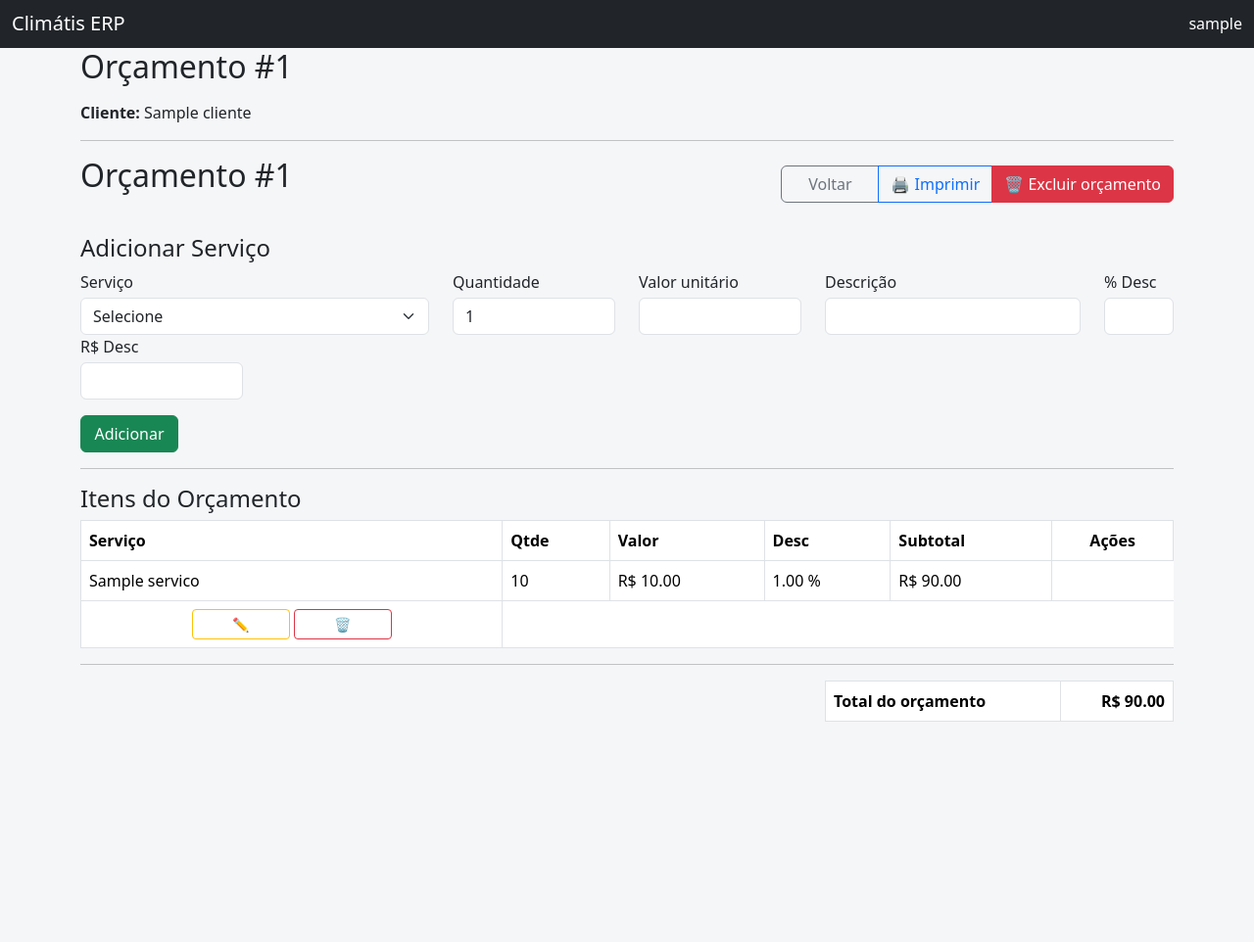
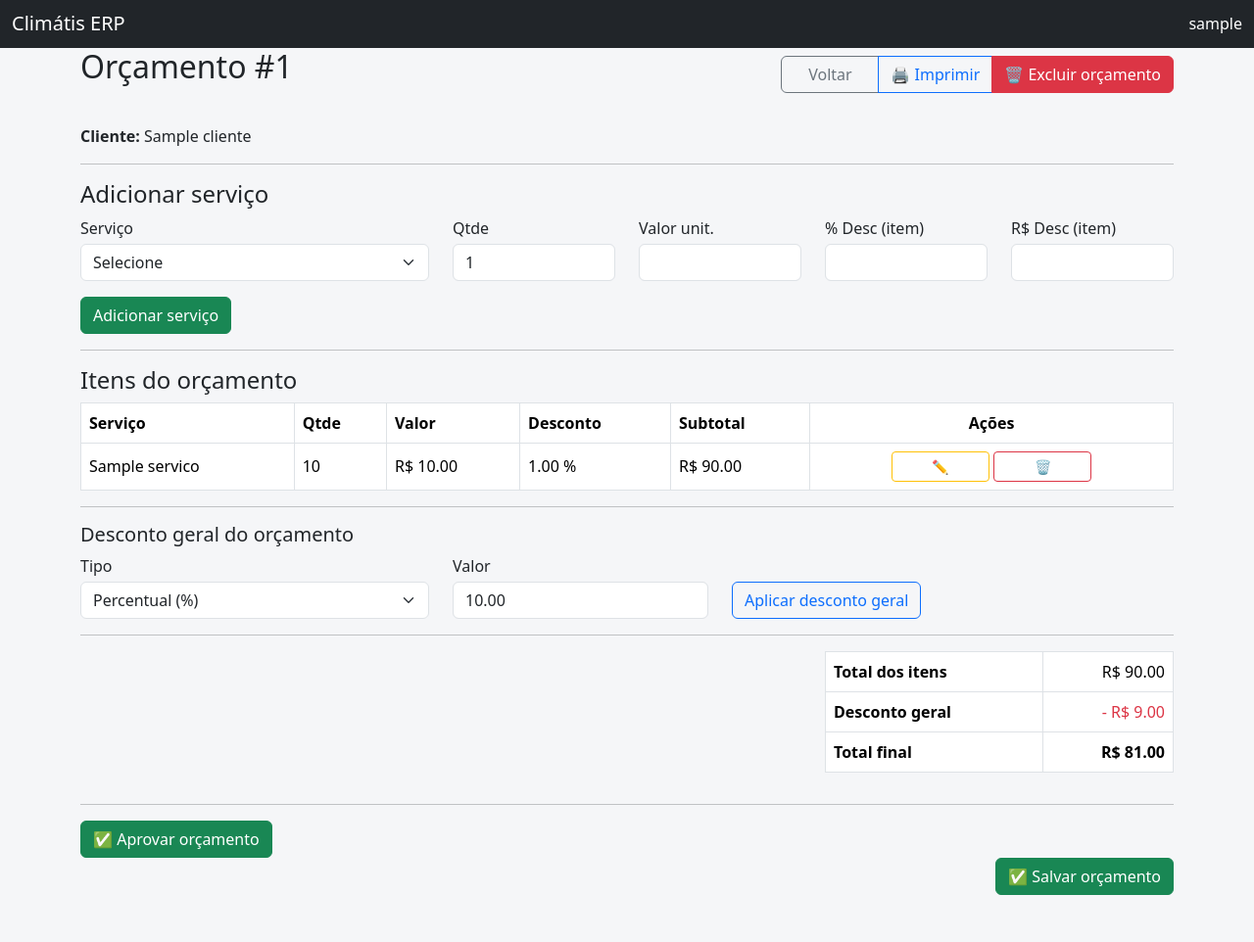
Before and after one commit to marlevek/climatis-erp, a Django app: page /clientes/orcamentos/1/ in a window 1280 px wide. Shown: the part 25-987 px from the top of the page at 98% size. Before the commit the page ends 762 px from the top, so only its background shows below. Run offline with Django 5.2, Linux system fonts and the light colour scheme; a user stored in the database is signed in; tables that the repository leaves empty hold one stand-in row (values such as "Sample post").

Commit message:
ERP: aprovação de orçamento gera venda e lista de vendas com UX aprimorada

```diff
--- a/clientes/urls.py
+++ b/clientes/urls.py
@@ -13,7 +13,8 @@ from .views import (
     OrcamentoDeleteView,
     OrcamentoItemUpdateView,
     OrcamentoPrintView,
-    OrcamentoItemDeleteView
+    OrcamentoItemDeleteView,
+    VendaListView,
 
 )
 
@@ -45,4 +46,6 @@ urlpatterns = [
     path('orcamentos/item/<int:pk>/editar', OrcamentoItemUpdateView.as_view(), name='orcamento_item_edit'),
     path('orcamentos/<int:pk>/imprimir/', OrcamentoPrintView.as_view(), name='orcamento_print'),
 
+    # Vendas
+    path('vendas/', VendaListView.as_view(), name='venda_list'),
 ]
--- a/clientes/views.py
+++ b/clientes/views.py
@@ -2,7 +2,7 @@ from django.urls import reverse_lazy
 from django.views.generic import ListView, CreateView, UpdateView, DetailView, DeleteView
 from .models import Cliente
 from .forms import ClienteForm
-from clientes.models import Servico, Orcamento, OrcamentoItem
+from clientes.models import Servico, Orcamento, OrcamentoItem, Venda
 from django.contrib.auth.mixins import LoginRequiredMixin
 from accounts.mixins import PerfilRequiredMixin
 from django.http import JsonResponse
@@ -10,6 +10,7 @@ from django.contrib.auth.decorators import login_required
 from django.views import View
 from enderecos.services.cnpj_service import buscar_cnpj
 from django.shortcuts import redirect
+from decimal import Decimal
 
 
 # CLIENTES
@@ -109,7 +110,72 @@ class OrcamentoDetailView(LoginRequiredMixin, DetailView):
     def post(self, request, *args, **kwargs):
         self.object = self.get_object()
 
+        acao = request.POST.get('acao')
+
+        # =========================
+        # DESCONTO GERAL DO ORÇAMENTO
+        # =========================
+        if acao == 'desconto_geral':
+            desconto_tipo = request.POST.get('desconto_tipo') or None
+            desconto_valor = request.POST.get('desconto_valor') or '0'
+
+            try:
+                desconto_valor = Decimal(desconto_valor)
+            except:
+                desconto_valor = Decimal('0.00')
+
+            self.object.desconto_tipo = desconto_tipo
+            self.object.desconto_valor = desconto_valor
+            self.object.save()
+
+            return redirect(
+                'clientes:orcamento_detail',
+                pk=self.object.pk
+            )
+
+        # =========================
+        # SALVAR ORÇAMENTO (FINALIZAR)
+        # =========================
+        if acao == 'salvar_orcamento':
+            # aqui você pode evoluir depois (ex: status = enviado)
+            self.object.status = 'rascunho'
+            self.object.save()
+
+            return redirect('clientes:orcamento_list')
+
+                # =========================
+        # APROVAR ORÇAMENTO → GERAR VENDA
+        # =========================
+        if acao == 'aprovar_orcamento':
+
+            # evita gerar venda duplicada
+            if hasattr(self.object, 'venda'):
+                return redirect('clientes:orcamento_detail', pk=self.object.pk)
+
+            # cria a venda
+            Venda.objects.create(
+                empresa=self.object.empresa,
+                cliente=self.object.cliente,
+                orcamento=self.object,
+                valor_total=self.object.total_com_desconto()
+            )
+
+            # atualiza status do orçamento
+            self.object.status = 'aprovado'
+            self.object.save()
+
+            return redirect('clientes:orcamento_list')
+
+        # =========================
+        # ADICIONAR ITEM AO ORÇAMENTO
+        # =========================
         servico_id = request.POST.get('servico')
+        if not servico_id:
+            return redirect(
+                'clientes:orcamento_detail',
+                pk=self.object.pk
+            )
+
         quantidade = int(request.POST.get('quantidade', 1))
         desconto_percentual = request.POST.get('desconto_percentual') or None
         desconto_valor = request.POST.get('desconto_valor') or None
@@ -130,7 +196,10 @@ class OrcamentoDetailView(LoginRequiredMixin, DetailView):
             desconto_valor=desconto_valor,
         )
 
-        return redirect('clientes:orcamento_detail', pk=self.object.pk)
+        return redirect(
+            'clientes:orcamento_detail',
+            pk=self.object.pk
+        )
 
 
 @login_required
@@ -169,7 +238,7 @@ class OrcamentoDeleteView(LoginRequiredMixin, DeleteView):
 
     def get_queryset(self):
         # garante que só exclui orçamento da empresa do usuário
-        return Orcamento.objects.filter(empresa=self.request.user.empresa)
+        return Orcamento.objects.filter(empresa=self.request.user.perfil.empresa)
 
 
 class OrcamentoItemDeleteView(LoginRequiredMixin, DeleteView):
@@ -217,3 +286,15 @@ class OrcamentoPrintView(LoginRequiredMixin, DetailView):
         return Orcamento.objects.filter(
             empresa=self.request.user.empresa
         )
+
+
+###### VENDAS ######
+class VendaListView(LoginRequiredMixin, ListView):
+    model = Venda
+    template_name = 'vendas/venda_list.html'
+    context_object_name = 'vendas'
+
+    def get_queryset(self):
+        return Venda.objects.filter(
+            empresa = self.request.user.perfil.empresa
+        ).select_related('cliente', 'orcamento')
--- a/templates/orcamentos/orcamento_detail.html
+++ b/templates/orcamentos/orcamento_detail.html
@@ -1,11 +1,7 @@
 {% extends "base.html" %}
+{% load static %}
 
 {% block content %}
-<h2>Orçamento #{{ object.id }}</h2>
-
-<p><strong>Cliente:</strong> {{ object.cliente }}</p>
-
-<hr>
 
 <div class="d-flex justify-content-between align-items-center mb-4">
     <h2>Orçamento #{{ object.id }}</h2>
@@ -26,12 +22,14 @@
     </div>
 </div>
 
+<p><strong>Cliente:</strong> {{ object.cliente }}</p>
 
-<h4>Adicionar Serviço</h4>
+<hr>
+
+<h4>Adicionar serviço</h4>
 
 <form method="post">
     {% csrf_token %}
-
     <div class="row">
         <div class="col-md-4">
             <label>Serviço</label>
@@ -46,48 +44,43 @@
         </div>
 
         <div class="col-md-2">
-            <label>Quantidade</label>
+            <label>Qtde</label>
             <input type="number" name="quantidade" class="form-control" value="1" min="1">
         </div>
 
         <div class="col-md-2">
-            <label>Valor unitário</label>
-            <input type="number" step="0.01" name="valor_unitario" id="valor-unitario" class="form-control" required>
+            <label>Valor unit.</label>
+            <input type="number" step="0.01" name="valor_unitario" id="valor-unitario" class="form-control">
         </div>
 
-        <div class="col-md-3">
-            <label>Descrição</label>
-            <input type="text" name="descricao" class="form-control">
-        </div>
-
-        <div class="col-md-1">
-            <label>% Desc</label>
+        <div class="col-md-2">
+            <label>% Desc (item)</label>
             <input type="number" step="0.01" name="desconto_percentual" class="form-control">
         </div>
 
         <div class="col-md-2">
-            <label>R$ Desc</label>
+            <label>R$ Desc (item)</label>
             <input type="number" step="0.01" name="desconto_valor" class="form-control">
         </div>
     </div>
 
     <button type="submit" class="btn btn-success mt-3">
-        Adicionar
+        Adicionar serviço
     </button>
 </form>
 
 <hr>
 
-<h4>Itens do Orçamento</h4>
+<h4>Itens do orçamento</h4>
 
 {% if object.itens.all %}
-<table class="table table-bordered">
+<table class="table table-bordered align-middle">
     <thead>
         <tr>
             <th>Serviço</th>
             <th>Qtde</th>
             <th>Valor</th>
-            <th>Desc</th>
+            <th>Desconto</th>
             <th>Subtotal</th>
             <th class="text-center">Ações</th>
         </tr>
@@ -97,33 +90,68 @@
         <tr>
             <td>{{ item.servico.nome }}</td>
             <td>{{ item.quantidade }}</td>
-            <td>R$ {{ item.valor_unitario }}</td>
+            <td>R$ {{ item.valor_unitario|floatformat:2 }}</td>
             <td>
                 {% if item.desconto_percentual %}
                 {{ item.desconto_percentual }} %
                 {% elif item.desconto_valor %}
-                R$ {{ item.desconto_valor }}
+                R$ {{ item.desconto_valor|floatformat:2 }}
                 {% else %}
                 —
                 {% endif %}
             </td>
             <td>R$ {{ item.subtotal|floatformat:2 }}</td>
-        </tr>
             <td class="text-center">
                 <a href="{% url 'clientes:orcamento_item_edit' item.id %}" class="btn btn-sm btn-outline-warning"
                     title="Editar item">
                     ✏️
                 </a>
-
                 <a href="{% url 'clientes:orcamento_item_delete' item.id %}" class="btn btn-sm btn-outline-danger"
                     title="Remover item">
                     🗑
                 </a>
             </td>
-
+        </tr>
         {% endfor %}
     </tbody>
 </table>
+
+<hr>
+
+<h5>Desconto geral do orçamento</h5>
+
+<form method="post">
+    {% csrf_token %}
+    <input type="hidden" name="acao" value="desconto_geral">
+
+    <div class="row align-items-end">
+        <div class="col-md-4">
+            <label>Tipo</label>
+            <select name="desconto_tipo" class="form-select">
+                <option value="">Sem desconto</option>
+                <option value="percentual" {% if object.desconto_tipo == 'percentual' %}selected{% endif %}>
+                    Percentual (%)
+                </option>
+                <option value="valor" {% if object.desconto_tipo == 'valor' %}selected{% endif %}>
+                    Valor (R$)
+                </option>
+            </select>
+        </div>
+
+        <div class="col-md-3">
+            <label>Valor</label>
+            <input type="number" step="0.01" name="desconto_valor" class="form-control"
+                value="{{ object.desconto_valor }}">
+        </div>
+
+        <div class="col-md-3">
+            <button class="btn btn-outline-primary">
+                Aplicar desconto geral
+            </button>
+        </div>
+
+    </div>
+</form>
 
 <hr>
 
@@ -131,13 +159,49 @@
     <div class="col-md-4">
         <table class="table table-bordered">
             <tr>
-                <th>Total do orçamento</th>
+                <th>Total dos itens</th>
+                <td class="text-end">R$ {{ object.total_itens|floatformat:2 }}</td>
+            </tr>
+
+            {% if object.valor_desconto_geral > 0 %}
+            <tr>
+                <th>Desconto geral</th>
+                <td class="text-end text-danger">
+                    - R$ {{ object.valor_desconto_geral|floatformat:2 }}
+                </td>
+            </tr>
+            {% endif %}
+
+            <tr>
+                <th>Total final</th>
                 <td class="text-end">
-                    <strong>R$ {{ object.total|floatformat:2 }}</strong>
+                    <strong>R$ {{ object.total_com_desconto|floatformat:2 }}</strong>
                 </td>
             </tr>
         </table>
     </div>
+</div>
+
+<hr>
+
+<form method="post" class="d-inline">
+    {% csrf_token %}
+    <input type="hidden" name="acao" value="aprovar_orcamento">
+    <button type="submit"
+            class="btn btn-success"
+            onclick="return confirm('Confirmar aprovação do orçamento? Isso irá gerar uma venda.')">
+        ✅ Aprovar orçamento
+    </button>
+</form>
+
+<div class="d-flex justify-content-end gap-2">
+    <form method="post">
+        {% csrf_token %}
+        <input type="hidden" name="acao" value="salvar_orcamento">
+        <button type="submit" class="btn btn-success mb-5">
+            ✅ Salvar orçamento
+        </button>
+    </form>
 </div>
 
 
@@ -145,6 +209,6 @@
 <p>Nenhum serviço adicionado.</p>
 {% endif %}
 
-{% load static %}
 <script src="{% static 'js/orcamento.js' %}"></script>
+
 {% endblock %}
```
Also changed, not shown: clientes/models.py (+100 -1 lines), templates/orcamentos/orcamento_list.html (+39 -3 lines), templates/vendas/venda_list.html (added, +63 -0 lines), clientes/migrations/0006_orcamento_desconto_tipo_orcamento_desconto_valor.py (added), clientes/migrations/0007_venda.py (added). Lines whose indentation alone changed are shown as unchanged.
